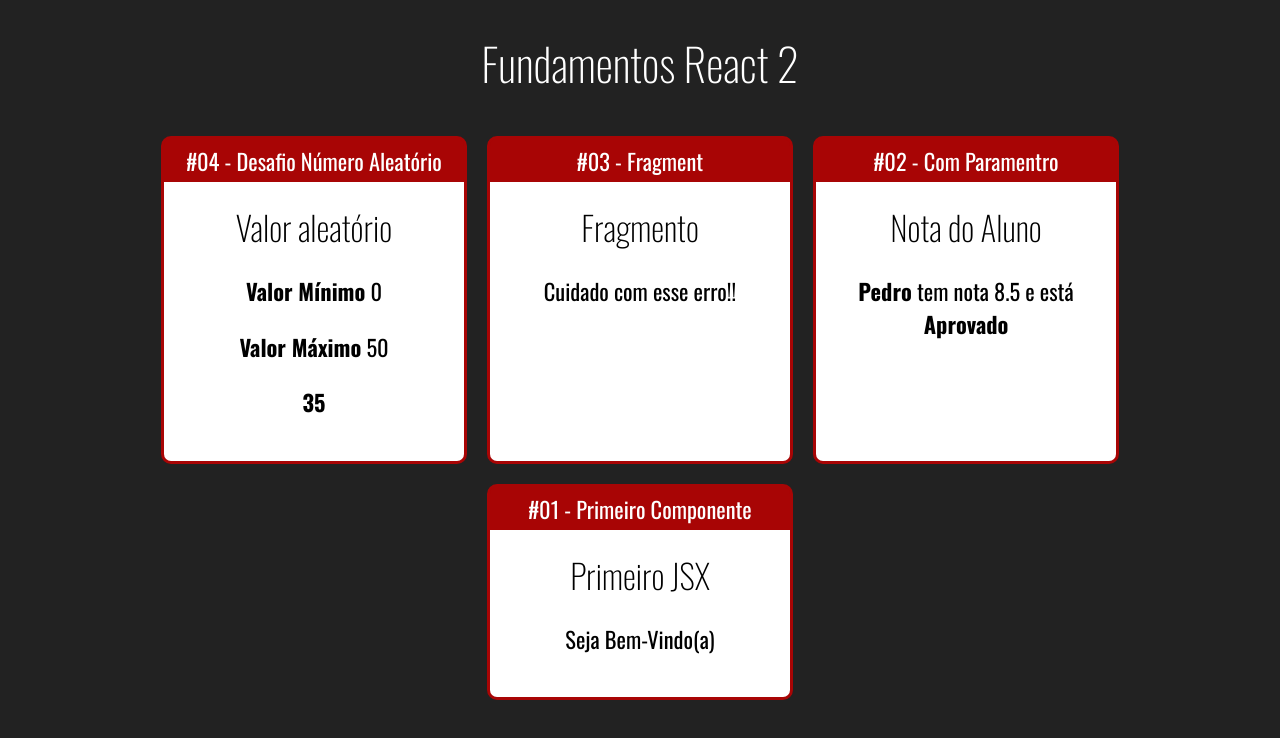
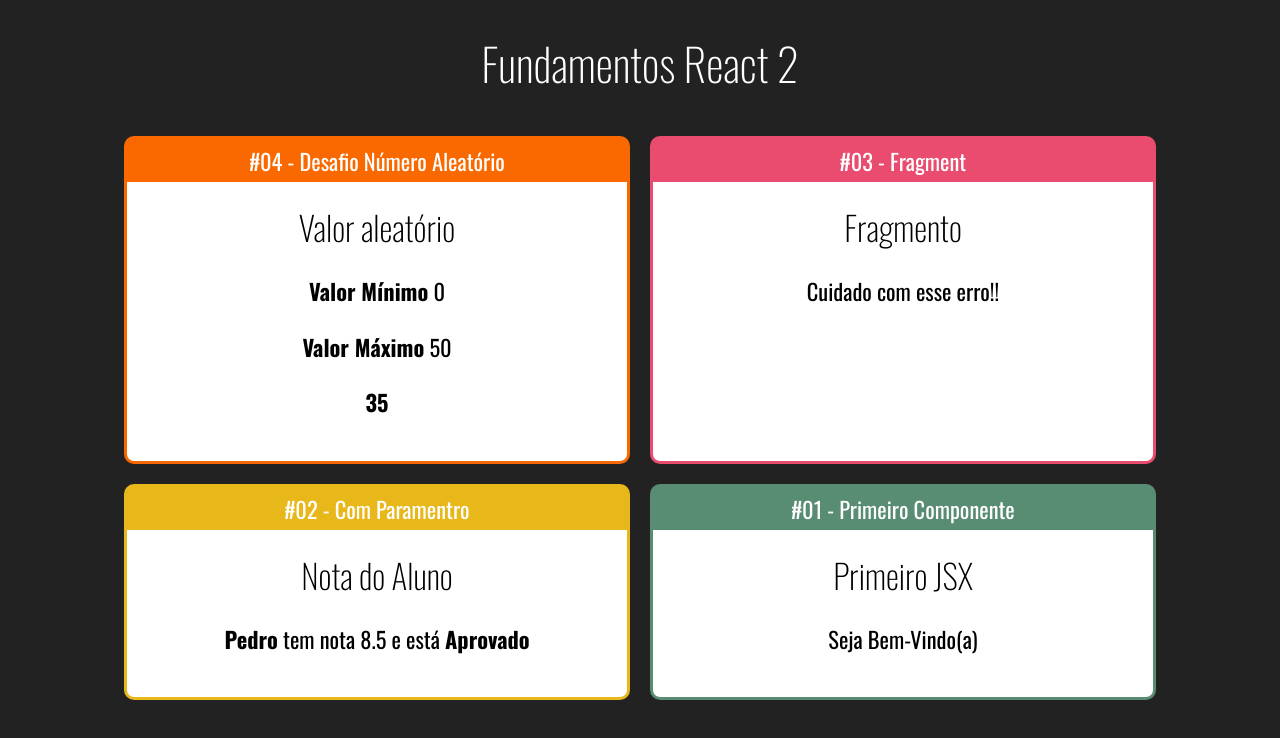
Before and after one commit to laianribas/Cod3r-curso-react, a React (Create React App) app: page / in a window 1280 px wide. Shown: the top 738 px of the page. Built offline with nearby package versions, Linux system fonts and the light colour scheme.

Commit message:
Estilização dos cards

```diff
--- a/src/App.jsx
+++ b/src/App.jsx
@@ -12,16 +12,16 @@
     <div className="App">
       <h1>Fundamentos React 2</h1>
       <div className="Wrapper">
-        <Card titulo="#04 - Desafio Número Aleatório">
+        <Card titulo="#04 - Desafio Número Aleatório" color="#FA6900">
           <NumeroAleatorio max={50} min={0} />
         </Card>
-        <Card titulo="#03 - Fragment">
+        <Card titulo="#03 - Fragment" color="#E94C6F">
           <Fragmento />
         </Card>
-        <Card titulo="#02 - Com Paramentro">
+        <Card titulo="#02 - Com Paramentro" color="#E8B71A">
           <ComParametro titulo="Nota do Aluno" aluno="Pedro" nota={8.5} />
         </Card>
-        <Card titulo="#01 - Primeiro Componente">
+        <Card titulo="#01 - Primeiro Componente" color="#588C73">
           <Primeiro />
         </Card>
       </div>
--- a/src/components/layout/Card.css
+++ b/src/components/layout/Card.css
@@ -1,14 +1,13 @@
 .Card {
-  background-color: rgb(168, 5, 5);
-  border: 3px solid rgb(168, 5, 5);
+  border: 3px solid;
   border-radius: 10px;
   overflow: hidden;
   margin: 10px;
 
   display: flex;
   flex-direction: column;
-  min-width: 300px;
-  max-width: 300px;
+  min-width: 500px;
+  max-width: 500px;
 }
 
 .Card .Title {
--- a/src/components/layout/Card.jsx
+++ b/src/components/layout/Card.jsx
@@ -2,8 +2,12 @@
 import './Card.css'
 
 export default props => {
+  const cardStyle = {
+    backgroundColor: props.color || '#900',
+    borderColor: props.color || '#900'
+  }
   return (
-    <div className="Card">
+    <div className="Card" style={cardStyle}>
       <div className="Title">{props.titulo}</div>
       <div className="Content">{props.children}</div>
     </div>
```
